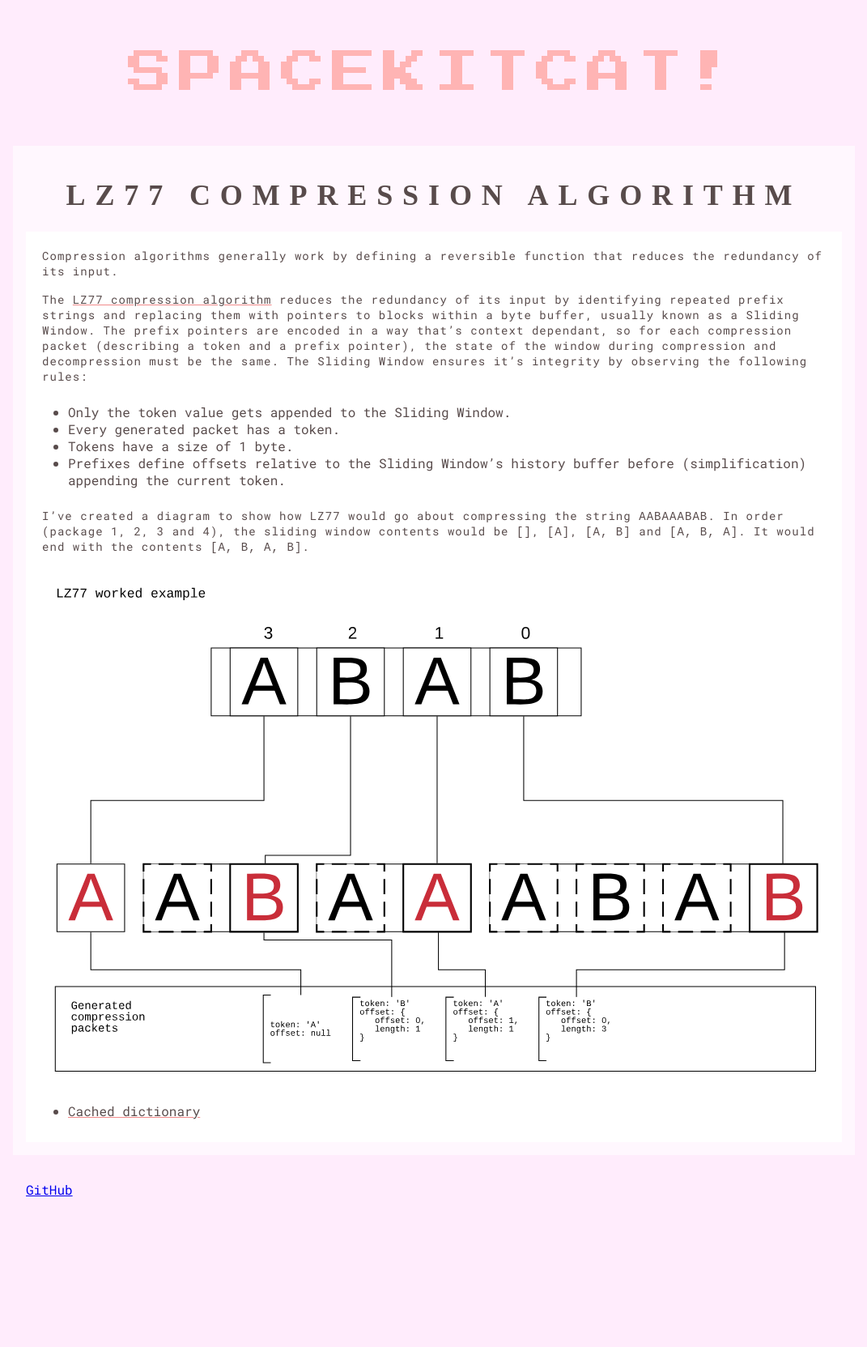
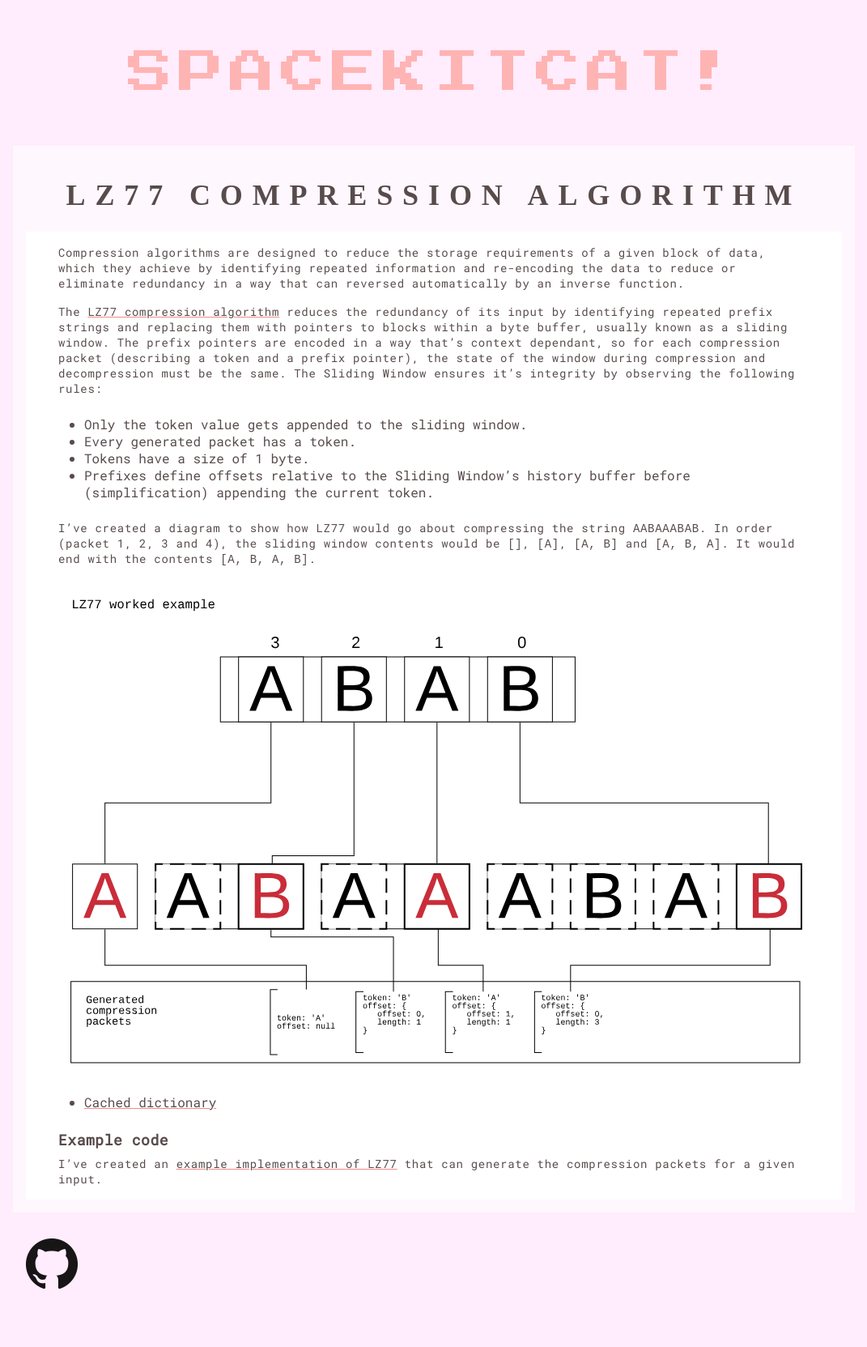
Before and after one commit to spacekitcat/spacekitcat.github.io, a Jekyll site: the page built from compression/lz77/index.md, in a window 1280 px wide. Shown: the whole page at 81% size, without its empty margins (104-1175 px from the left). Built offline with Jekyll 4.4.1, drawn with Linux system fonts in a browser that asks for light colours; some web fonts are replaced; before the commit the page ends 1545 px from its top, so only the background shows below that.

Commit message:
feat(styles): Adding LZ77 content, github link

```diff
--- a/_layouts/default.html
+++ b/_layouts/default.html
@@ -39,7 +39,9 @@
     <p>{{ date }}</p>
 
     <footer>
-      <a href="https://github.com/spacekitcat">GitHub</a>
+      <a href="https://github.com/spacekitcat">
+        <img alt="The GitHub icon which links to my personal GitHub page."" src="{{ '/assets/images/GitHub-Mark-64px.png' | relative_url }}" />
+      </a>
     </footer>
   </body>
 </html>
--- a/_sass/global.scss
+++ b/_sass/global.scss
@@ -66,9 +66,9 @@ $text-decoration-color: #f18a8a;
 
 .content {
   background: $content-background;
+  padding: 32px;
   padding-bottom: 8px;
   padding-top: 8px;
-  padding: 12px;
 
   h2 {
     font-family: 'Roboto Mono', monospace;
@@ -87,7 +87,7 @@ $text-decoration-color: #f18a8a;
 
   p {
     font-size: 14px;
-    letter-spacing: 0.075em;
+    letter-spacing: 0.05em;
     margin-bottom: 0;
     margin-top: 0;
     padding-bottom: 8px;
@@ -126,4 +126,9 @@ $text-decoration-color: #f18a8a;
 
 footer {
   @include content-wrap;
+
+  img {
+    max-height: 64px;
+    max-width: 64px;
+  }
 }
--- a/compression/lz77/index.md
+++ b/compression/lz77/index.md
@@ -2,20 +2,23 @@
 title: LZ77 compression algorithm
 layout: default
 ---
-Compression algorithms generally work by defining a reversible function that reduces the redundancy of its input.
+Compression algorithms are designed to reduce the storage requirements of a given block of data, which they achieve by identifying repeated information and re-encoding the data to reduce or eliminate redundancy in a way that can reversed automatically by an inverse function.
 
 
-The [LZ77 compression algorithm](https://en.wikipedia.org/wiki/LZ77_and_LZ78) reduces the redundancy of its input by identifying repeated prefix strings and replacing them with pointers to blocks within a byte buffer, usually known as a Sliding Window. The prefix pointers are encoded in a way that's context dependant, so for each compression packet (describing a token and a prefix pointer), the state of the window during compression and decompression must be the same. The Sliding Window ensures it's integrity by observing the following rules:
+The [LZ77 compression algorithm](https://en.wikipedia.org/wiki/LZ77_and_LZ78) reduces the redundancy of its input by identifying repeated prefix strings and replacing them with pointers to blocks within a byte buffer, usually known as a sliding window. The prefix pointers are encoded in a way that's context dependant, so for each compression packet (describing a token and a prefix pointer), the state of the window during compression and decompression must be the same. The Sliding Window ensures it's integrity by observing the following rules:
 
-- Only the token value gets appended to the Sliding Window.
+- Only the token value gets appended to the sliding window.
 - Every generated packet has a token.
 - Tokens have a size of 1 byte.
 - Prefixes define offsets relative to the Sliding Window's history buffer before (simplification) appending the current token.
 
-I've created a diagram to show how LZ77 would go about compressing the string `AABAAABAB`. In order (package 1, 2, 3 and 4), the sliding window contents would be `[]`, `[A]`, `[A, B]` and `[A, B, A]`. It would end with the contents `[A, B, A, B]`.
+I've created a diagram to show how LZ77 would go about compressing the string `AABAAABAB`. In order (packet 1, 2, 3 and 4), the sliding window contents would be `[]`, `[A]`, `[A, B]` and `[A, B, A]`. It would end with the contents `[A, B, A, B]`.
 
 
 ![A diagram showing that the string `AABAAABAB` compresses to `ABAA`](/images/lz7.svg){:class="img-responsive"}
 
+- [Cached dictionary]({% link compression/lz77/cached-searching/index.md %})
 
-- [Cached dictionary]({% link compression/lz77/cached-searching/index.md %})
+## Example code
+
+I've created an [example implementation of LZ77](https://github.com/spacekitcat/lz77-nodejs-streams) that can generate the compression packets for a given input.
```
Also changed, not shown: compression/lz77/cached-searching/index.md (+2 -2 lines), assets/images/GitHub-Mark-64px.png (added).
